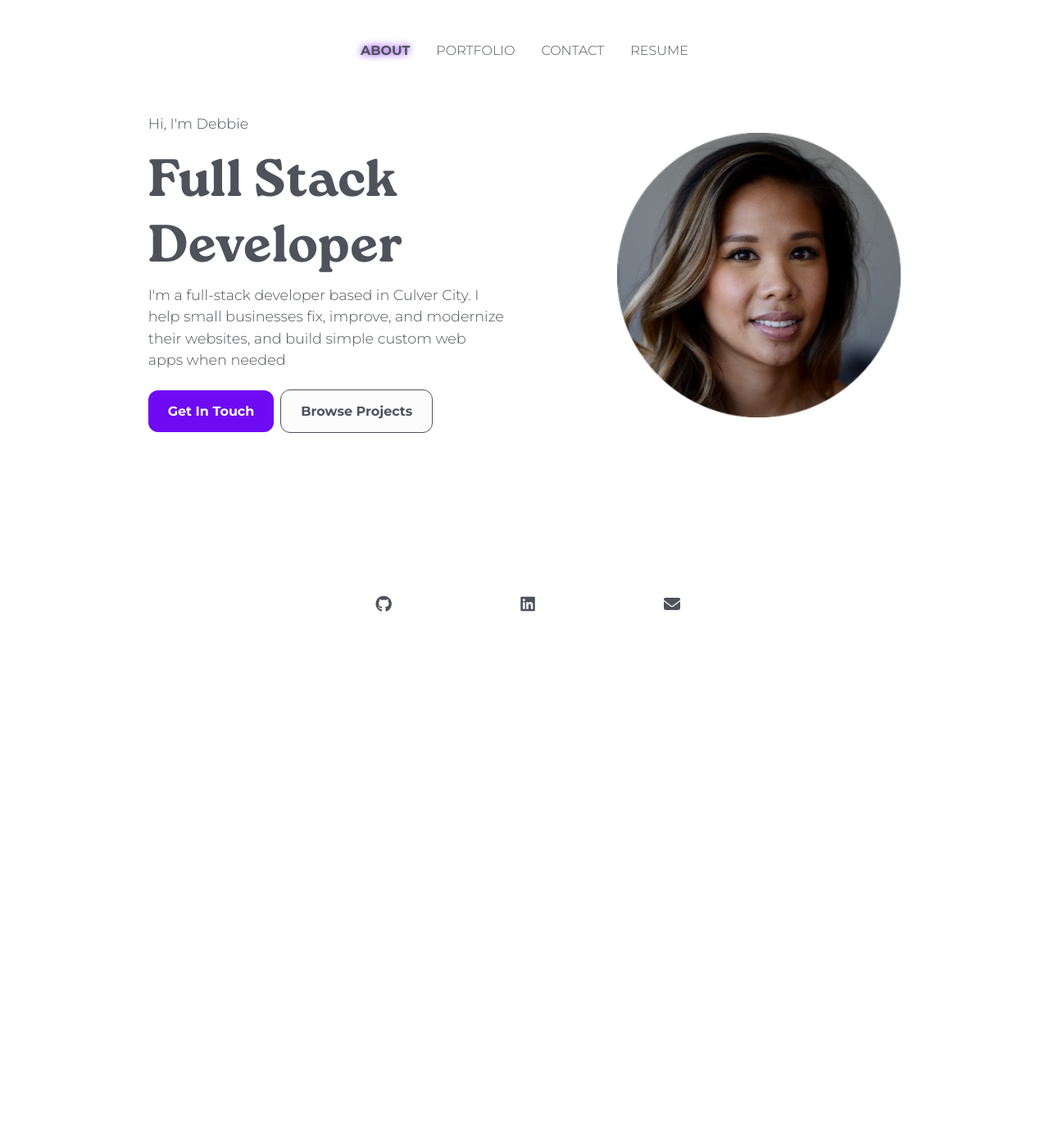
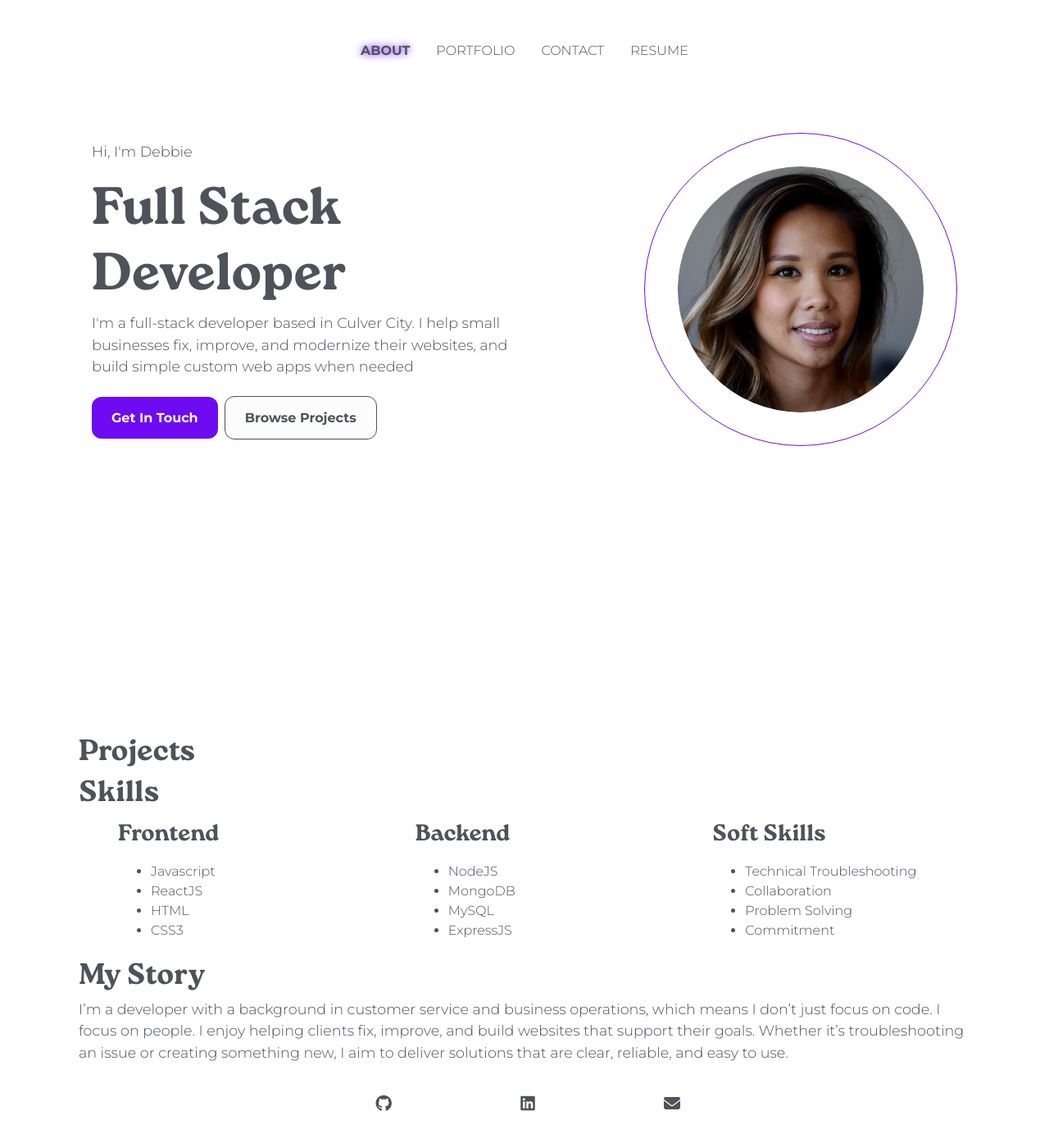
Before and after one commit to dneflas/react-portfolio, a React (Create React App) app: page /react-portfolio/about in a window 1280 px wide. Shown: the top 1394 px of the page at 82% size. Before the commit the page ends 800 px from the top, so only its background shows below. Built offline with nearby package versions, Linux system fonts and the light colour scheme.

Commit message:
add skills and story to home page

```diff
--- a/src/App.css
+++ b/src/App.css
@@ -191,6 +191,17 @@ nav a:hover {
 }
 .large-icons {
   font-size: 2rem;
+}
+
+.image-wrapper img {
+  border-radius: 50%;
+  border: 1px solid var(--primary);
+  padding: 40px;
+}
+
+#about {
+  min-height: 100vh;
+  align-self: center;
 }
 
 .projects {
--- a/src/components/About/index.js
+++ b/src/components/About/index.js
@@ -4,9 +4,10 @@ import profilePic from "../../assets/profile.png";
 
 function About() {
   return (
+    <>
       <section className="" id="about">
-      <div className=" flex-row px-3 py-5 justify-space-around">
-        <div className="my-auto px-auto col-5">
+        <div className=" flex-row px-3 py-5 justify-space-between">
+          <div className="my-auto px-auto col-6">
             <p>Hi, I'm Debbie </p>
             <h1>
               <span>Full</span> Stack <br />
@@ -22,12 +23,13 @@ function About() {
               <button className="btn secondary">Browse Projects</button>
             </div>
           </div>
+          <div className="image-wrapper ">
             <img
               src={profilePic}
-          className="my-4 col-10 col-md-4"
+              className="my-4 col-10 col-md-4 "
               alt="headshot"
-          width="100px"
             />
+          </div>
         </div>
 
         {/* <div className={`px-3 ${showMore === false && "display-none"}`}>
@@ -57,6 +59,53 @@ function About() {
         </p>
       </div> */}
       </section>
+      <section id="project-preview">
+        <h2>Projects</h2>
+      </section>
+      <section id="skills">
+        <h2>Skills</h2>
+        <div className="flex-row justify-space-around">
+          <div className="col col-md-3">
+            <h3>Frontend</h3>
+            <ul>
+              <li>Javascript</li>
+              <li>ReactJS</li>
+              <li>HTML</li>
+              <li>CSS3</li>
+            </ul>
+          </div>
+          <div className="col col-md-3">
+            <h3>Backend</h3>
+            <ul>
+              <li>NodeJS</li>
+              <li>MongoDB</li>
+              <li>MySQL</li>
+              <li>ExpressJS</li>
+            </ul>
+          </div>
+          <div className="col col-md-3">
+            <h3>Soft Skills</h3>
+            <ul>
+              <li>Technical Troubleshooting</li>
+              <li>Collaboration</li>
+              <li>Problem Solving</li>
+              <li>Commitment</li>
+            </ul>
+          </div>
+        </div>
+      </section>
+      <section>
+        <h2>My Story</h2>
+        <p>
+          I’m a developer with a background in customer service and business
+          operations, which means I don’t just focus on code. I focus on people.
+          I enjoy helping clients fix, improve, and build websites that support
+          their goals. Whether it’s troubleshooting an issue or creating
+          something new, I aim to deliver solutions that are clear, reliable,
+          and easy to use.
+        </p>
+      </section>
+    </>
   );
 }
 
```
Lines whose indentation alone changed are shown as unchanged.
